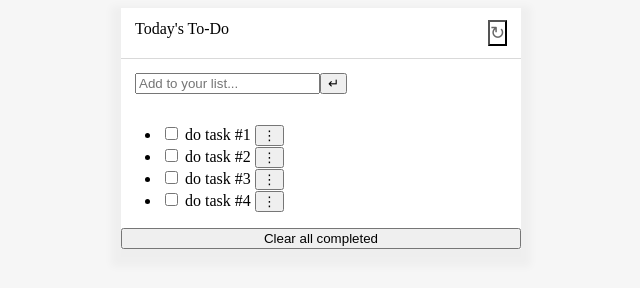
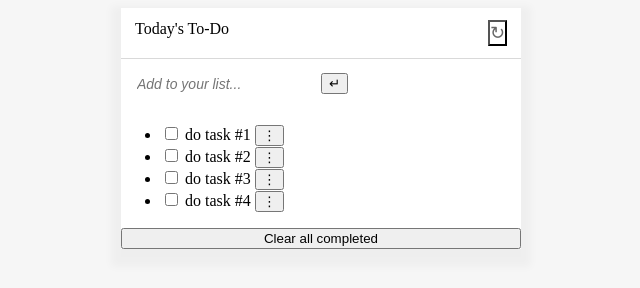
Before and after one commit to yghoor/to-do-list, a website built with webpack: page src/index.html in a window 1280 px wide. Shown: the whole page, without its empty margins (319-959 px from the left). Built offline with nearby package versions, Linux system fonts and the light colour scheme.

Commit message:
Style "item-input" element

```diff
--- a/src/style.css
+++ b/src/style.css
@@ -35,3 +35,9 @@ h2 {
   padding: 14px 8px 14px 14px;
   border-top: 1px solid rgba(0 0 0 / 15%);
 }
+
+#item-input {
+  font-size: 14px;
+  font-style: italic;
+  border: none;
+}
```
